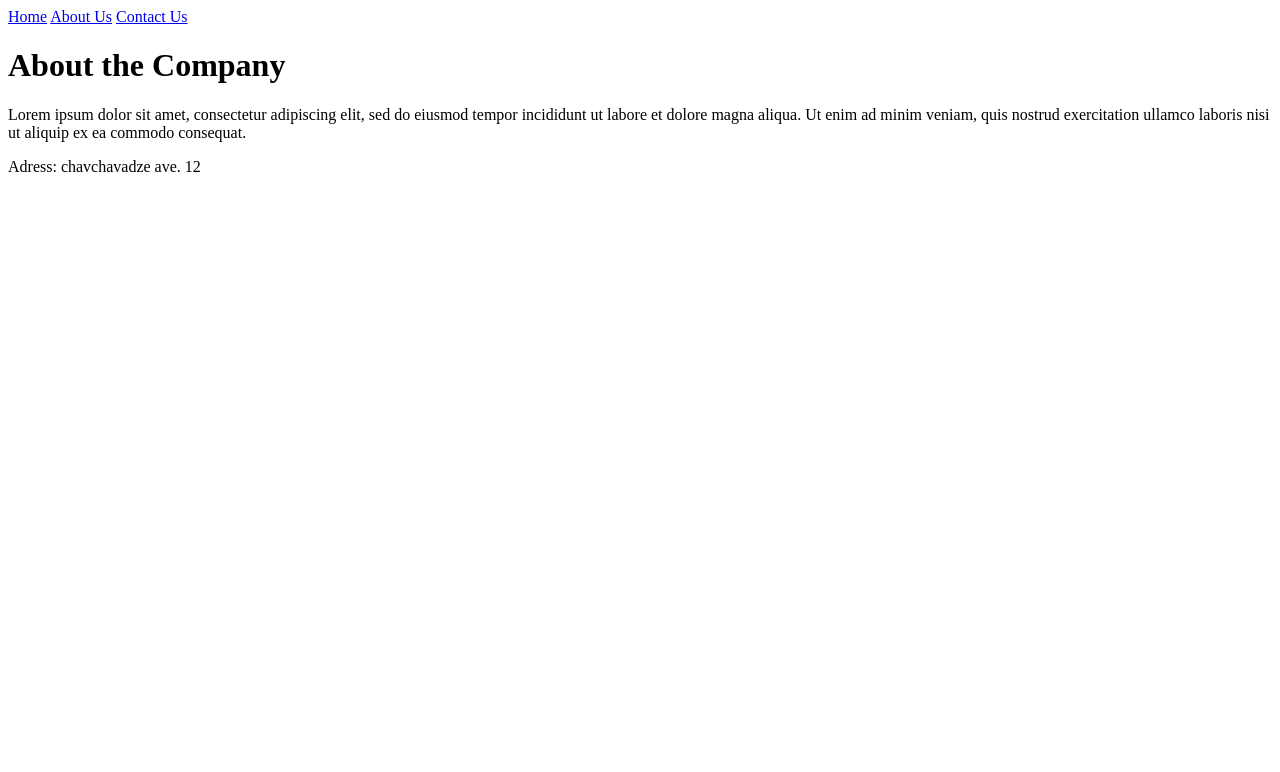
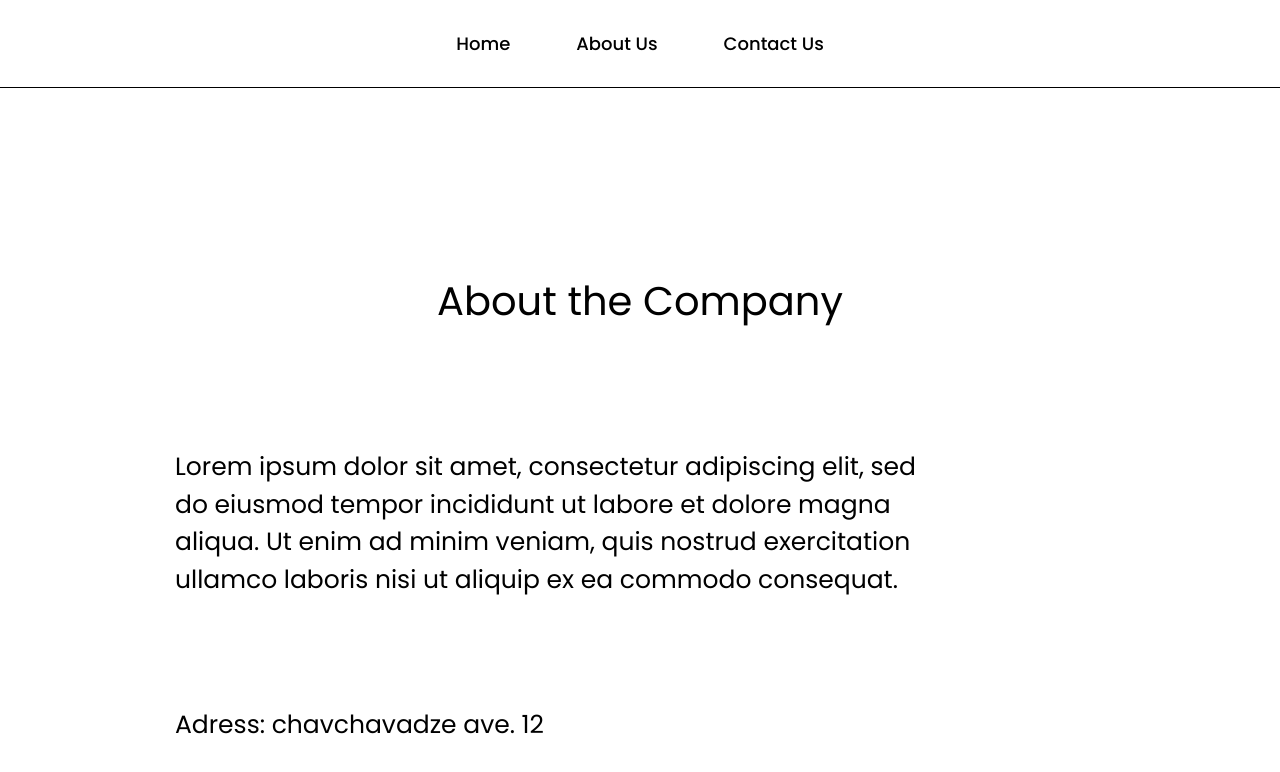
Before and after one commit to nikolozmezu/unilab, a plain HTML site: page about-us.html in a window 1280 px wide. Drawn offline with Linux system fonts and the light colour scheme; the site is published under a folder, as on GitHub Pages, so addresses that start at the root find nothing.

Commit message:
Update about-us.html

```diff
--- a/about-us.html
+++ b/about-us.html
@@ -8,14 +8,14 @@
         <meta http-equiv="X-UA-Compatible" content="IE=edge">
         <meta name="description" content="About us page">
 
-        <link rel="stylesheet" href="/static/css/style.css">
+        <link rel="stylesheet" href="unilab/static/css/style.css">
     </head>
 
     <body>
         <nav>
-            <a href="/index.html">Home</a>
-            <a href="/about-us.html">About Us</a>
-            <a href="/Contact-us.html">Contact Us</a>
+            <a href="unilab/index.html">Home</a>
+            <a href="unilab/about-us.html">About Us</a>
+            <a href="unilab/Contact-us.html">Contact Us</a>
         </nav>
         <div class="information-box">
             <h1>About the Company</h1>
```
